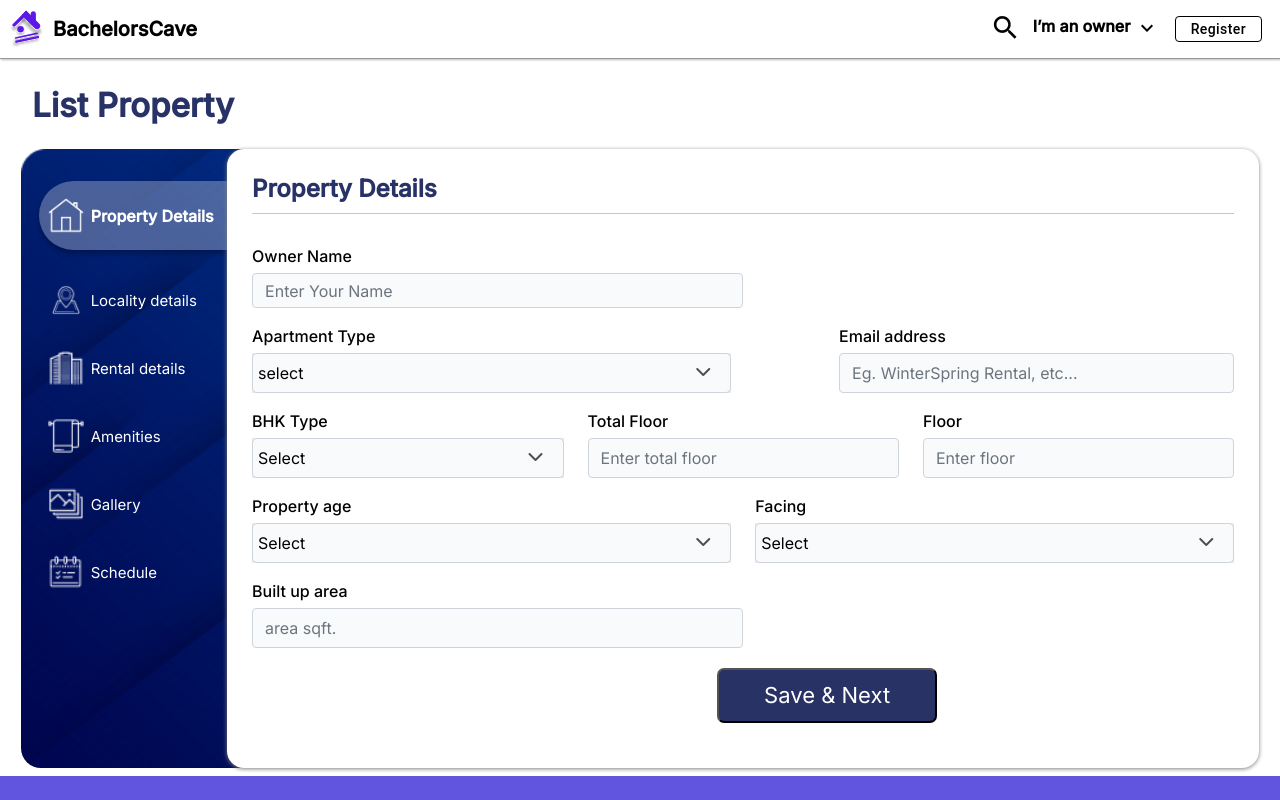
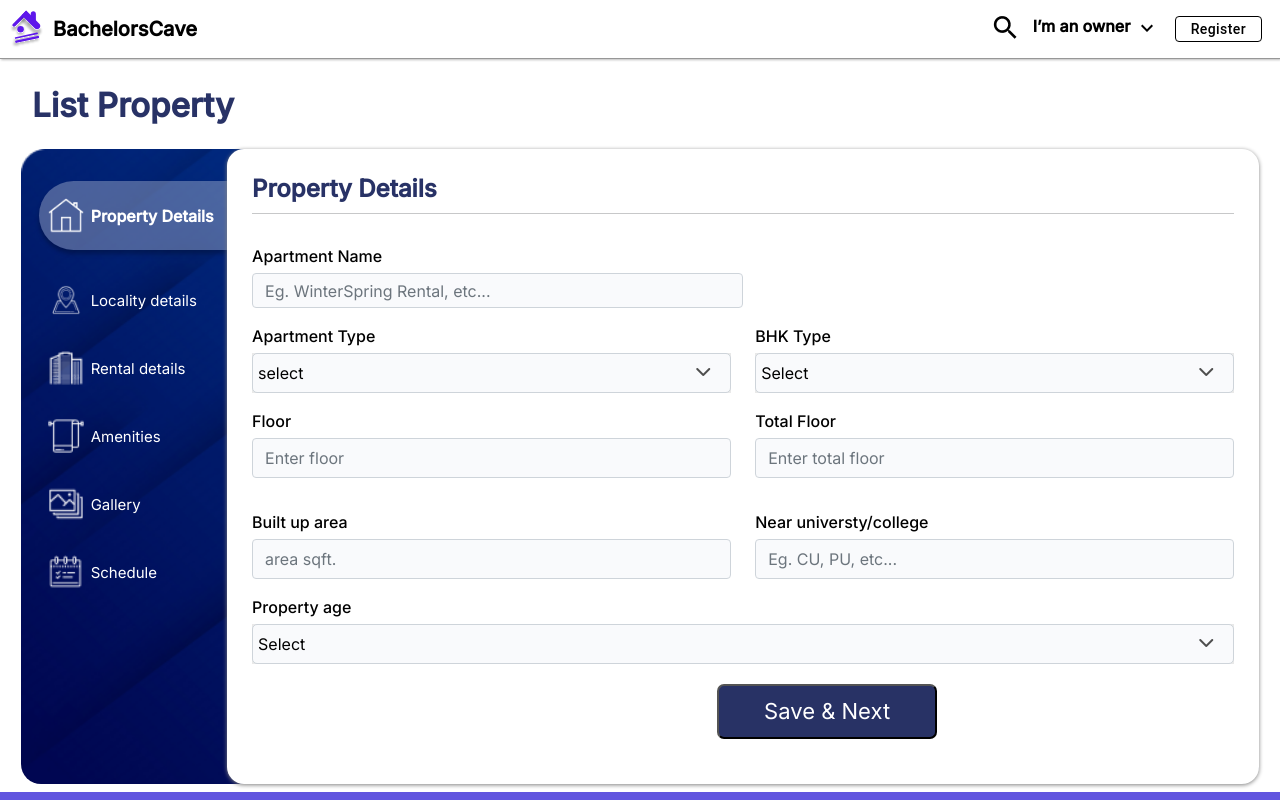
Before and after one commit to neet18101/cave, a React (Vite) app: page /list-property/1 in a window 1280 px wide. Shown: the top 800 px of the page. Built offline with nearby package versions, Linux system fonts and the light colour scheme.

Commit message:
new changes

```diff
--- a/src/Pages/Congratulation/Congratulation.jsx
+++ b/src/Pages/Congratulation/Congratulation.jsx
@@ -87,7 +87,7 @@ function Congratulation() {
                     </div>
                 </div>
                 <div className="col-lg-12 d-flex justify-content-center mb-5">
-                    <button className="congrats__continue__btn">Continue  --></button>
+                    <button className="congrats__continue__btn">Continue <i className="fa fa-right-arrow"></i></button>
                 </div>
             </div>
         </div>
--- a/src/Pages/ListPropertys/Listing.jsx
+++ b/src/Pages/ListPropertys/Listing.jsx
@@ -10,6 +10,10 @@ import Amenities from "./Amenities";
 import Gallery from "./Gallery";
 import Schedule from "./Schedule";
 import axios from "axios";
+import { useDispatch, useSelector } from "react-redux";
+import OwnerDataSlices, {
+  addPropertyData,
+} from "../../Redux/Feature/OwnerDataSlices";
 
 const Listing = () => {
   // Dynamic Navpills
@@ -19,6 +23,13 @@ const Listing = () => {
     locality: "",
     landmark: "",
   });
+
+  //getRedux Data
+  // useSelector  get retrib=ve data from store
+  const propertyData = useSelector((state) => state.ownerData.data[0]);
+  console.log(propertyData ,"hello")
+
+  const dispatch = useDispatch();
   const tabsData = [
     {
       id: 1,
@@ -77,72 +88,31 @@ const Listing = () => {
   const handleChildDataChange = (newdata) => {
     // console.log(newData, "newData");
     const updatedParentData = [...parentData, newdata];
-    axios.post(
-      `${import.meta.env.VITE_API_URL}/api/v1/property`,
-      newdata,
-      config
-    );
-
+    // console.log(updatedParentData)
+    dispatch(addPropertyData({ key: 1, value: updatedParentData }));
+    // axios.post(
+    //   `${import.meta.env.VITE_API_URL}/api/v1/property`,
+    //   newdata,
+    //   config
+    // );
     setParentData(updatedParentData);
-    localStorage.setItem("parentData", JSON.stringify(newdata));
   };
   const handleLocalityChange = (newdata) => {
-    axios.post(
-      `${import.meta.env.VITE_API_URL}/api/v1/locality`,
-      newdata,
-      config
-    );
-    const updatedParentData = [...parentData, newdata];
-
-    setParentData(updatedParentData);
-    localStorage.setItem("locality", JSON.stringify(newdata));
+    dispatch(addPropertyData({ key: 2, value: newdata }));
   };
   const handleRentalChange = (newdata) => {
-    axios.post(
-      `${import.meta.env.VITE_API_URL}/api/v1/rental`,
-      newdata,
-      config
-    );
-    localStorage.setItem("rental", JSON.stringify(newdata));
-    const updatedParentData = [...parentData, newdata];
-
-    setParentData(updatedParentData);
+    dispatch(addPropertyData({ key: 3, value: newdata }));
   };
   const handleAmenitiesChange = (newdata) => {
-    axios.post(
-      `${import.meta.env.VITE_API_URL}/api/v1/amenities`,
-      newdata,
-      config
-    );
-    localStorage.setItem("amenities", JSON.stringify(newdata));
-    const updatedParentData = [...parentData, newdata];
-
-    setParentData(updatedParentData);
+    dispatch(addPropertyData({ key: 4, value: newdata }));
   };
   const handleGalleryChange = (newdata) => {
-    console.log(newdata, "newdata");
-    axios.post(
-      `${import.meta.env.VITE_API_URL}/api/v1/gallery`,
-      newdata,
-      config
-    );
-
-    localStorage.setItem("gallery", JSON.stringify(newdata));
-    const updatedParentData = [...parentData, newdata];
-
-    setParentData(updatedParentData);
+    dispatch(addPropertyData({ key: 5, value: newdata }));
   };
   const handleScheduleChange = (newdata) => {
-    axios
-      .post(`${import.meta.env.VITE_API_URL}/api/v1/schedule`, newdata, config)
-      .then((res) => {
-        res.data.status === 200 && window.location("/dashboard");
-      });
+    dispatch(addPropertyData({ key: 6, value: newdata }));
 
-    localStorage.setItem("schedule", JSON.stringify(newdata));
-    const updatedParentData = [...parentData, newdata];
-
-    setParentData(updatedParentData);
+    // setParentData(updatedParentData);
   };
 
   return (
--- a/src/Pages/ListPropertys/Property.jsx
+++ b/src/Pages/ListPropertys/Property.jsx
@@ -12,9 +12,7 @@ function Property({
   console.log(params.id);
   const [selectedItem, setSelectedItem] = useState("Select");
   const [formData, setFormData] = useState({
-    ownerName: "",
-    email: "",
-    apartmentType: "",
+    apartmentName: "",
     bhkType: "",
     totalFloor: "",
     floor: "",
@@ -48,16 +46,16 @@ function Property({
         <hr className="divide" />
         <div className="mb-3">
           <label htmlFor="pg-name" className="form-label form__label__listing">
-            Owner Name
+            Apartment Name
           </label>
           <input
             type="text"
             className="form-control"
             id="pg-name"
-            placeholder="Enter Your Name"
+            placeholder="Eg. WinterSpring Rental, etc..."
             style={{ backgroundColor: "#f9fafc" }}
-            value={formData.ownerName}
-            onChange={(e) => handleInputChange("ownerName", e.target.value)}
+            value={formData.apartmentName}
+            onChange={(e) => handleInputChange("apartmentName", e.target.value)}
           />
         </div>
         <div className="row justify-content-between">
@@ -91,29 +89,7 @@ function Property({
               </ul>
             </div>
           </div>
-
-          <div className="col-lg-5">
-            <div>
-              <label
-                htmlFor="exampleInputEmail1"
-                className="form-label form__label__listing"
-              >
-                Email address
-              </label>
-              <input
-                type="email"
-                className="form-control listing__email"
-                placeholder="Eg. WinterSpring Rental, etc..."
-                id="exampleInputEmail1"
-                aria-describedby="emailHelp"
-                value={formData.email}
-                onChange={(e) => handleInputChange("email", e.target.value)}
-              />
-            </div>
-          </div>
-        </div>
-        <div className="row justify-content-between mt-3">
-          <div className="col-lg-4 align-items-between">
+          <div className="col-lg-6 align-items-between">
             <label className="form__label__listing">BHK Type </label>
             <div className="dropdown-center drop__down">
               <button
@@ -141,7 +117,28 @@ function Property({
               </ul>
             </div>
           </div>
-          <div className="col-lg-4">
+        </div>
+        <div className="row justify-content-between mt-3">
+          <div className="col-lg-6">
+            <div>
+              <label
+                htmlFor="exampleInputEmail3"
+                className="form-label form__label__listing"
+              >
+                Floor
+              </label>
+              <input
+                type="number"
+                className="form-control listing__email"
+                placeholder="Enter floor"
+                id="exampleInputEmail3"
+                aria-describedby="emailHelp"
+                onChange={(e) => handleInputChange("floor", e.target.value)}
+              />
+            </div>
+          </div>
+
+          <div className="col-lg-6">
             <div>
               <label
                 htmlFor="exampleInputEmail2"
@@ -161,27 +158,40 @@ function Property({
               />
             </div>
           </div>
-          <div className="col-lg-4">
-            <div>
+        </div>
+        <div className="row justify-content-between mt-3">
+          <div className="mt-3 col-lg-6">
             <label
-                htmlFor="exampleInputEmail3"
+              htmlFor="pg-name"
               className="form-label form__label__listing"
             >
-                Floor
+              Built up area{" "}
             </label>
             <input
               type="number"
               className="form-control listing__email"
-                placeholder="Enter floor"
-                id="exampleInputEmail3"
-                aria-describedby="emailHelp"
-                onChange={(e) => handleInputChange("floor", e.target.value)}
+              id="pg-name"
+              onChange={(e) => handleInputChange("builtUpArea", e.target.value)}
+              placeholder="area sqft."
             />
           </div>
+          <div className="mt-3 col-lg-6">
+            <label
+              htmlFor="pg-name"
+              className="form-label form__label__listing"
+            >
+              Near universty/college
+            </label>
+            <input
+              type="text"
+              className="form-control listing__email"
+              id="pg-name"
+              onChange={(e) => handleInputChange("universty/college", e.target.value)}
+              placeholder="Eg. CU, PU, etc..."
+            />
           </div>
-        </div>
-        <div className="row justify-content-between mt-3">
-          <div className="col-lg-6 align-items-between">
+
+          <div className="mt-3 col-lg-12 align-items-between">
             <label className="form__label__listing">Property age </label>
             <div className="dropdown-center drop__down">
               <button
@@ -212,58 +222,8 @@ function Property({
               </ul>
             </div>
           </div>
-          <div className="col-lg-6 align-items-between">
-            <label className="form__label__listing">Facing</label>
-            <div className="dropdown-center drop__down">
-              <button
-                className="dropdown__btn dropdown__btn"
-                type="button"
-                data-bs-toggle="dropdown"
-                aria-expanded="false"
-              >
-                {formData.facing ? formData.facing : "Select"}
-                <i className="fa-solid fa-chevron-down" />
-              </button>
-              <ul
-                className="dropdown-menu dropdown__menu__listing__property"
-                style={{ overflowY: "scroll" }}
-              >
-                {[
-                  "North",
-                  "South",
-                  "East",
-                  "West",
-                  "North-East",
-                  "North-West",
-                  "South-East",
-                  "South-West",
-                  "Don't Know",
-                ].map((item) => (
-                  <li key={item}>
-                    <a
-                      className="dropdown-item dropdown__item__listing"
-                      onClick={() => handleInputChange("facing", item)}
-                    >
-                      {item}
-                    </a>
-                  </li>
-                ))}
-              </ul>
         </div>
-          </div>
-        </div>
-        <div className="mt-3 col-lg-6">
-          <label htmlFor="pg-name" className="form-label form__label__listing">
-            Built up area{" "}
-          </label>
-          <input
-            type="number"
-            className="form-control listing__email"
-            id="pg-name"
-            onChange={(e) => handleInputChange("builtUpArea", e.target.value)}
-            placeholder="area sqft."
-          />
-        </div>
+
         <div className="listing__foot__btns d-flex">
           {activeTab !== 1 && (
             <button
--- a/src/Pages/Owner/Owner.jsx
+++ b/src/Pages/Owner/Owner.jsx
@@ -71,10 +71,10 @@ function Owner() {
       };
       dispatch(ownerDataRegister(owenerData));
 
-      setTimeout(() => {
+      // setTimeout(() => {
 
-        navigate("/login", { replace: true });
-      },2000)
+      //   navigate("/login", { replace: true });
+      // },2000)
       // navigate("/list-property", { replace: true });
     }
     return null;
```
Also changed, not shown: src/Pages/ListPropertys/Gallery.jsx (+17 -17 lines), src/Pages/ListPropertys/Schedule.jsx (+6 -2 lines), src/Redux/Feature/OwnerDataSlices.js (+31 -29 lines), src/Pages/ListPropertys/import React, { useState } from 'react';.ts (added), 1 other file (tests, documents, lock files or other folders). Lines whose indentation alone changed are shown as unchanged.
